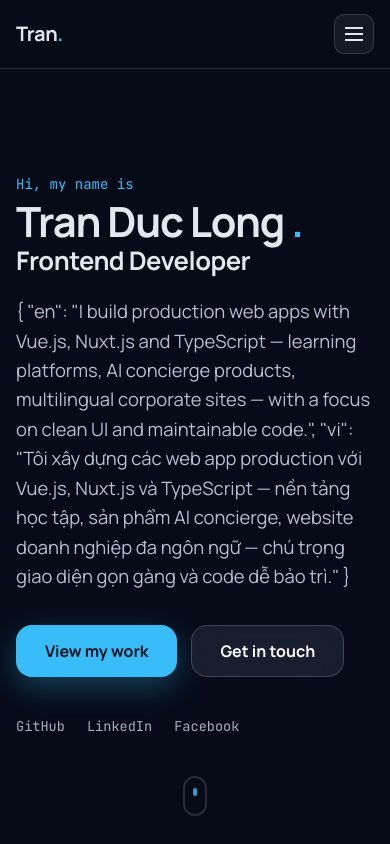
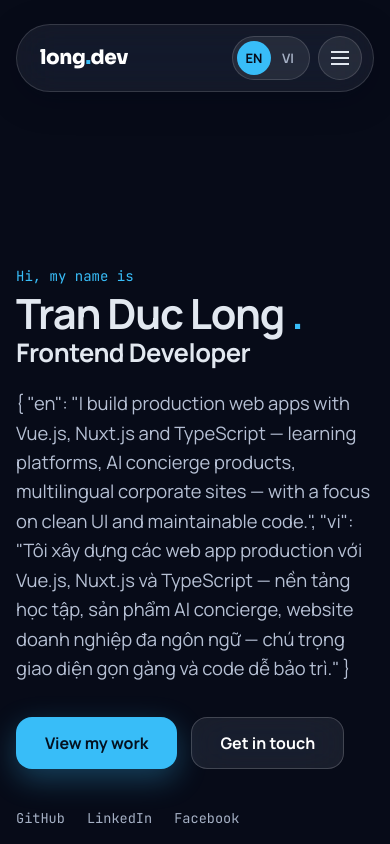
Before and after one commit to longtranaf/portfolio, a Nuxt app: page / in a window 390 px wide. Shown: the top 844 px of the page. Built offline with nearby package versions, Linux system fonts and the light colour scheme.

Commit message:
feat: redesign header with language toggle
Co-Authored-By: Claude Opus 5.5 <noreply@anthropic.com>

```diff
--- a/components/TheHeader.vue
+++ b/components/TheHeader.vue
@@ -1,131 +1,225 @@
 <script setup lang="ts">
-import { profile } from '~/data/portfolio'
+import {
+  ui
+} from '~/data/portfolio'
 
 const links = [
-  { label: 'About', href: '#about' },
-  { label: 'Projects', href: '#projects' },
-  { label: 'Skills', href: '#skills' },
-  { label: 'Experience', href: '#experience' },
-  { label: 'Contact', href: '#contact' }
+  {
+    label: ui.nav.about,
+    href: '#about'
+  },
+  {
+    label: ui.nav.skills,
+    href: '#skills'
+  },
+  {
+    label: ui.nav.experience,
+    href: '#experience'
+  },
+  {
+    label: ui.nav.projects,
+    href: '#projects'
+  },
+  {
+    label: ui.nav.contact,
+    href: '#contact'
+  }
 ]
 
-const scrolled = ref(false)
 const menuOpen = ref(false)
 
-function onScroll() {
-  scrolled.value = window.scrollY > 12
-}
-
-onMounted(() => {
-  onScroll()
-  window.addEventListener('scroll', onScroll, { passive: true })
-})
-onBeforeUnmount(() => window.removeEventListener('scroll', onScroll))
+const setLocale = useLocalized()
+const {
+  locale,
+  locales
+} = useI18n()
+const switchLocalePath = useSwitchLocalePath()
+const otherLocale = computed(() => locales.value.find((item) => item.code !== locale.value)!)
 </script>
 
 <template>
-  <header class="header" :class="{ scrolled }">
-    <div class="container bar">
-      <a href="#top" class="brand">
-        {{ profile.name.split(' ')[0] }}<span class="dot">.</span>
-      </a>
+  <header class="header container">
+    <div class="bar">
+      <a href="#about" class="brand">long<span class="dot">.</span>dev</a>
 
-      <nav class="nav" :class="{ open: menuOpen }">
+      <nav
+        class="nav"
+        :class="{
+          open: menuOpen
+        }"
+        aria-label="Primary"
+      >
         <a
           v-for="link in links"
           :key="link.href"
           :href="link.href"
           @click="menuOpen = false"
         >
-          {{ link.label }}
+          {{
+            setLocale(link.label)
+          }}
         </a>
       </nav>
 
+      <div class="end">
+        <NuxtLink
+          :to="switchLocalePath(otherLocale.code)"
+          class="lang"
+          :class="{
+            'lang-end': locale === locales[1]?.code
+          }"
+          :lang="otherLocale.code"
+          :hreflang="otherLocale.code"
+          :aria-label="otherLocale.name"
+        >
+          <span class="lang-thumb" aria-hidden="true"></span>
+          <span
+            v-for="item in locales"
+            :key="item.code"
+            class="lang-option"
+            :class="{
+              active: item.code === locale
+            }"
+            aria-hidden="true"
+          >
+            {{ item.code.toUpperCase() }}
+          </span>
+        </NuxtLink>
         <button
           class="burger"
           :aria-expanded="menuOpen"
-        aria-label="Toggle menu"
+          :aria-label="setLocale(ui.menu)"
           @click="menuOpen = !menuOpen"
         >
           <span :class="{ x: menuOpen }"></span>
         </button>
+      </div>
     </div>
   </header>
 </template>
 
 <style scoped>
 .header {
-  position: fixed;
-  inset: 0 0 auto 0;
-  height: var(--header-h);
+  position: sticky;
+  top: 1rem;
   z-index: 50;
-  display: flex;
-  align-items: center;
-  transition: background 0.25s ease, border-color 0.25s ease, backdrop-filter 0.25s ease;
-  border-bottom: 1px solid transparent;
-}
-
-.header.scrolled {
-  background: rgba(11, 15, 23, 0.72);
-  backdrop-filter: blur(12px);
-  border-bottom-color: var(--border);
+  margin-top: 1.5rem;
 }
 
 .bar {
+  position: relative;
   display: flex;
   align-items: center;
   justify-content: space-between;
+  gap: 1rem;
+  min-height: var(--header-h);
+  padding: 0.75rem 0.75rem 0.75rem 1.5rem;
+}
+
+/* Glass sits on a pseudo-element: a filter on .bar itself would stop the
+   mobile menu inside it from blurring the page. */
+.bar::before {
+  content: '';
+  position: absolute;
+  inset: 0;
+  z-index: -1;
+  background: var(--surface);
+  border: 0.0625rem solid var(--border);
+  border-radius: 999rem;
+  box-shadow: var(--glass-shadow);
+  -webkit-backdrop-filter: var(--glass-blur);
+  backdrop-filter: var(--glass-blur);
 }
 
 .brand {
+  font-family: var(--display);
+  font-size: 1.25rem;
   font-weight: 800;
-  font-size: 1.25rem;
   letter-spacing: -0.02em;
+  color: var(--white);
 }
 
-.brand .dot {
+.dot {
   color: var(--accent);
 }
 
 .nav {
   display: flex;
-  gap: 28px;
+  gap: 0.25rem;
 }
 
 .nav a {
-  color: var(--text-muted);
-  font-size: 0.95rem;
-  font-weight: 500;
-  position: relative;
-  transition: color 0.18s ease;
-}
-
-.nav a::after {
-  content: '';
-  position: absolute;
-  left: 0;
-  bottom: -6px;
-  width: 0;
-  height: 2px;
-  background: var(--gradient);
-  transition: width 0.22s ease;
+  padding: 0.625rem 1rem;
+  border-radius: 999rem;
+  font-size: 0.9375rem;
+  font-weight: 600;
+  transition: background 0.18s ease, color 0.18s ease;
 }
 
 .nav a:hover {
-  color: var(--text);
+  background: var(--surface-2);
+  color: var(--white);
 }
 
-.nav a:hover::after {
-  width: 100%;
+.end {
+  display: flex;
+  align-items: center;
+  gap: 0.5rem;
+}
+
+.lang {
+  position: relative;
+  display: grid;
+  grid-template-columns: repeat(2, 2.125rem);
+  align-items: center;
+  height: 2.75rem;
+  flex: none;
+  padding: 0.25rem;
+  border: 0.0625rem solid var(--border);
+  border-radius: 999rem;
+  background: var(--surface-2);
+  font-size: 0.8125rem;
+  font-weight: 700;
+}
+
+.lang-thumb {
+  position: absolute;
+  top: 0.25rem;
+  bottom: 0.25rem;
+  left: 0.25rem;
+  width: 2.125rem;
+  border-radius: 999rem;
+  background: var(--accent);
+  transition: transform 0.22s ease;
+}
+
+.lang-end .lang-thumb {
+  transform: translateX(100%);
+}
+
+.lang-option {
+  position: relative;
+  text-align: center;
+  color: var(--text-dim);
+  transition: color 0.22s ease;
+}
+
+.lang:hover .lang-option {
+  color: var(--white);
+}
+
+.lang .lang-option.active {
+  color: var(--bg);
 }
 
 .burger {
   display: none;
-  width: 40px;
-  height: 40px;
-  border: 1px solid var(--border);
-  border-radius: 10px;
-  background: var(--surface);
+  width: 2.75rem;
+  height: 2.75rem;
+  flex: none;
+  border: 0.0625rem solid var(--border);
+  border-radius: 50%;
+  background: var(--surface-2);
   cursor: pointer;
   position: relative;
 }
@@ -136,8 +230,8 @@ onBeforeUnmount(() => window.removeEventListener('scroll', onScroll))
   content: '';
   position: absolute;
   left: 50%;
-  width: 18px;
-  height: 2px;
+  width: 1.125rem;
+  height: 0.125rem;
   background: var(--text);
   transform: translateX(-50%);
   transition: transform 0.22s ease, opacity 0.22s ease;
@@ -145,48 +239,56 @@ onBeforeUnmount(() => window.removeEventListener('scroll', onScroll))
 
 .burger span {
   top: 50%;
-  margin-top: -1px;
+  margin-top: -0.0625rem;
 }
 .burger span::before {
-  top: -6px;
+  top: -0.375rem;
 }
 .burger span::after {
-  top: 6px;
+  top: 0.375rem;
 }
 .burger span.x {
   background: transparent;
 }
 .burger span.x::before {
-  transform: translateX(-50%) translateY(6px) rotate(45deg);
+  transform: translateX(-50%) translateY(0.375rem) rotate(45deg);
 }
 .burger span.x::after {
-  transform: translateX(-50%) translateY(-6px) rotate(-45deg);
+  transform: translateX(-50%) translateY(-0.375rem) rotate(-45deg);
 }
 
-@media (max-width: 760px) {
+@media (max-width: 56rem) {
   .burger {
     display: block;
   }
   .nav {
     position: absolute;
-    top: var(--header-h);
+    top: calc(100% + 0.5rem);
     left: 0;
     right: 0;
     flex-direction: column;
-    gap: 0;
-    background: rgba(11, 15, 23, 0.96);
-    backdrop-filter: blur(12px);
-    border-bottom: 1px solid var(--border);
-    max-height: 0;
-    overflow: hidden;
-    transition: max-height 0.3s ease;
+    padding: 0.5rem;
+    background: rgba(14, 20, 44, 0.84);
+    border: 0.0625rem solid var(--border);
+    border-radius: var(--radius);
+    box-shadow: var(--glass-shadow);
+    -webkit-backdrop-filter: var(--glass-blur);
+    backdrop-filter: var(--glass-blur);
+    max-height: calc(100vh - var(--header-h) - 2rem);
+    max-height: calc(100svh - var(--header-h) - 2rem);
+    overflow-y: auto;
+    opacity: 0;
+    visibility: hidden;
+    transform: translateY(-0.5rem);
+    transition: opacity 0.2s ease, transform 0.2s ease, visibility 0.2s;
   }
   .nav.open {
-    max-height: 320px;
+    opacity: 1;
+    visibility: visible;
+    transform: none;
   }
   .nav a {
-    padding: 16px 24px;
-    border-top: 1px solid var(--border);
+    padding: 0.875rem 1rem;
   }
 }
 </style>
```
Lines whose indentation alone changed are shown as unchanged.
